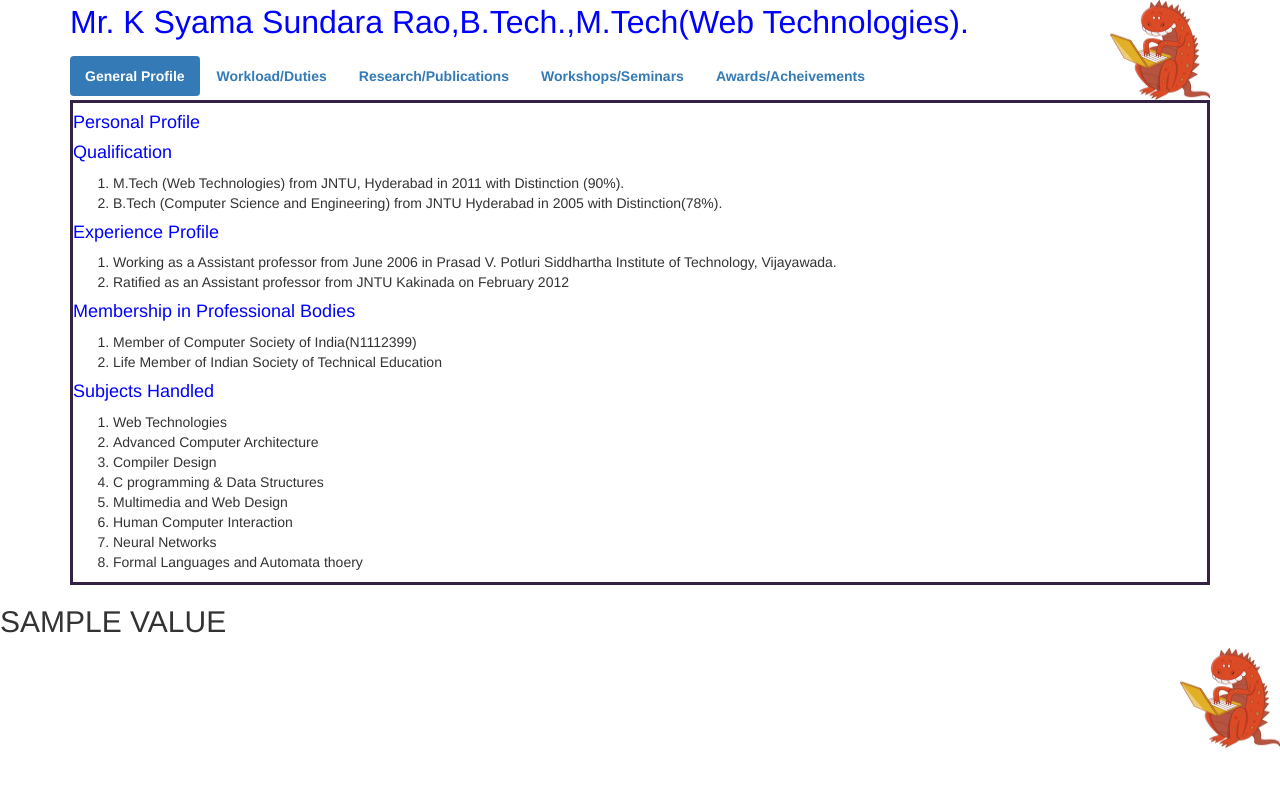
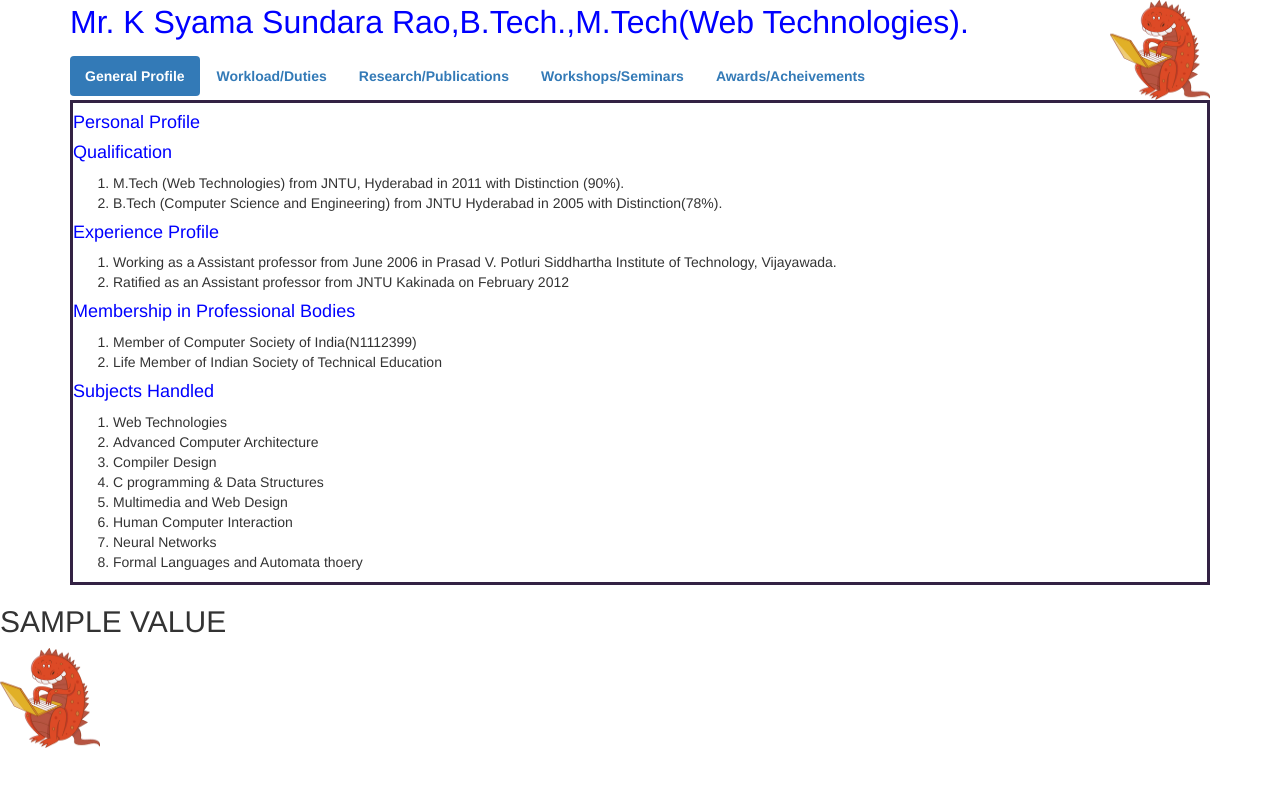
Before and after one commit to syamasundararao/imad-app, a website: page ui/index.html in a window 1280 px wide. Drawn offline with nearby package versions, Linux system fonts and the light colour scheme.

Commit message:
[imad-console] Updates ui/index.html

```diff
--- a/ui/index.html
+++ b/ui/index.html
@@ -210,7 +210,7 @@ One-day workshop on ‘Embedded Systems’ at PVP Siddhartha Institute of Techno
 
     SAMPLE
 </div>
-  <img src="/ui/madi.png" align='right' width=100 height=100 alt='image' id='im2'/>
+  <img src="/ui/madi.png" width=100 height=100 alt='image' id='im2'/>
 <script src="/ui/main.js"></script>
 
 </body>
```
